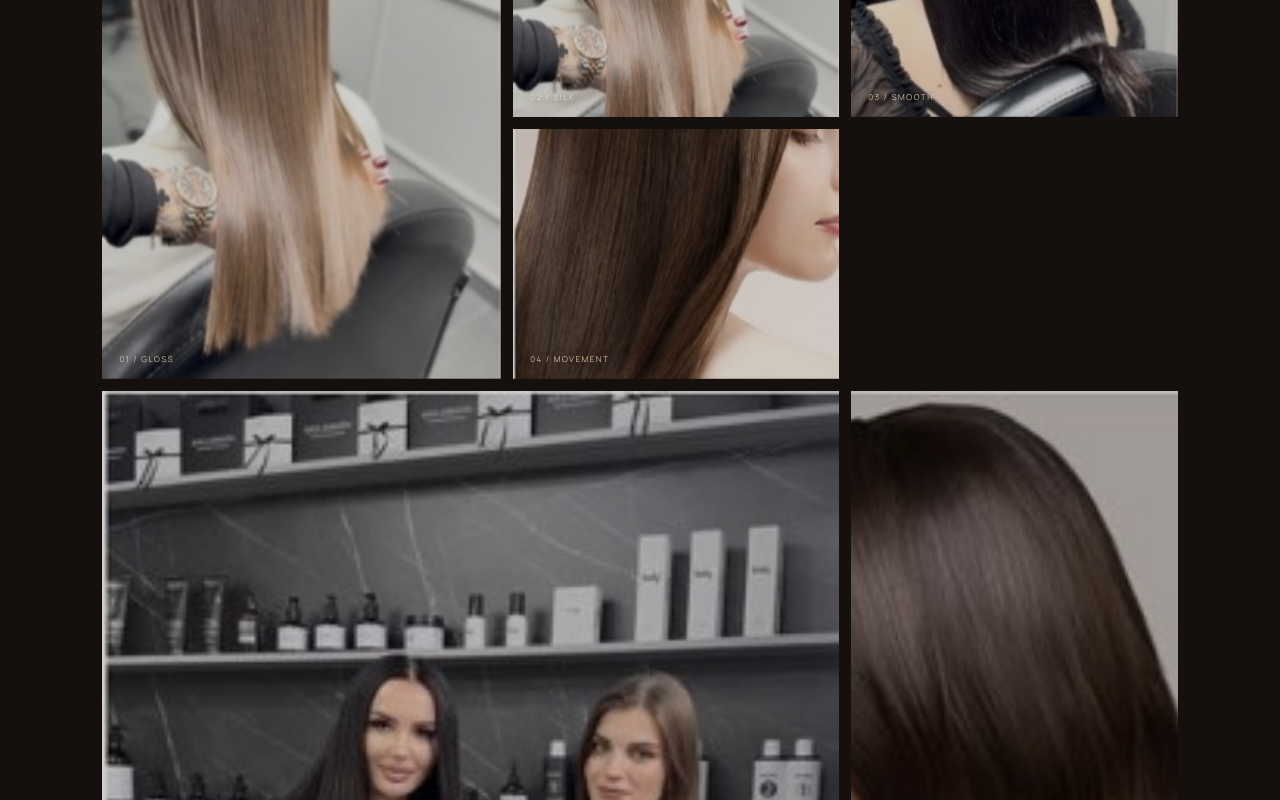
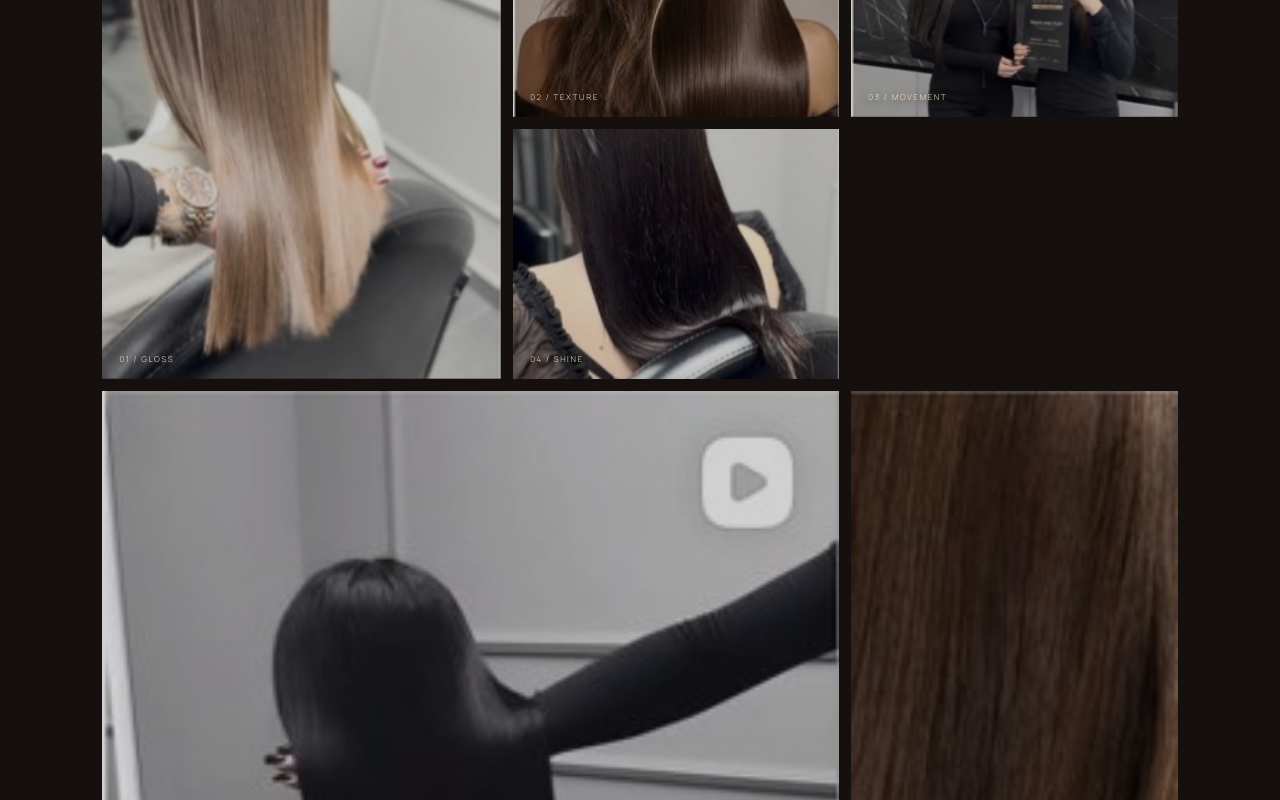
Before and after one commit to Mikhd5/MIR-HAIR, a plain HTML site: page index.html in a window 1280 px wide. Shown: the part 4380-5180 px from the top of the page. Drawn offline with nearby package versions, Linux system fonts and the light colour scheme.

Commit message:
Refresh portfolio imagery and accessibility labels

```diff
--- a/index.html
+++ b/index.html
@@ -24,7 +24,7 @@
   <header class="site-header" id="top">
     <a class="brand" href="#top" aria-label="MIRÉ HAIR — на головну"><img src="mire-wordmark.svg" alt="MIRÉ Hair Studio"></a>
     <button class="menu-toggle" id="menuToggle" aria-label="Відкрити меню" aria-expanded="false"><span></span><span></span></button>
-    <nav class="main-nav" id="mainNav" aria-label="Головна навігація">
+    <nav class="main-nav" id="mainNav" aria-label="Головна навігація" aria-hidden="true">
       <a href="#about">Студія</a><a href="#services">Послуги</a><a href="#price">Прайс</a><a href="#works">Результати</a><a href="#contact">Контакти</a>
       <a class="nav-mobile-cta" href="https://www.instagram.com/mire_heir/" target="_blank" rel="noopener">Записатися <b>↗</b></a>
     </nav>
@@ -81,14 +81,13 @@
       <div class="section-kicker"><span>03 / ПОРТФОЛІО</span><span class="kicker-rule"></span><span>REAL HAIR MOMENTS</span></div>
       <div class="section-heading reveal"><div><p class="small-gold">РОБОТИ MIRÉ</p><h2>Краса — <em>у результаті.</em></h2></div><div class="works-side"><p>Роботи студії, процеси та деталі догляду. Натисніть на фото, щоб роздивитися ближче.</p><a class="underlined-link" href="https://www.instagram.com/mire_heir/" target="_blank" rel="noopener">Більше в Instagram ↗</a></div></div>
       <div class="gallery-grid">
-        <button class="gallery-item gallery-tall" data-full="work-1.jpg" aria-label="Відкрити фото роботи 1"><img src="work-1.jpg" alt="Довге блискуче волосся, результат догляду" loading="lazy"><span>01 / GLOSS</span></button>
-        <button class="gallery-item" data-full="work-1.jpg" aria-label="Відкрити фото роботи 2"><img src="work-1.jpg" alt="Світле волосся після процедури" loading="lazy"><span>02 / SILK</span></button>
-        <button class="gallery-item" data-full="work-4.jpg" aria-label="Відкрити фото роботи 3"><img src="work-4.jpg" alt="Темне волосся після догляду" loading="lazy"><span>03 / SMOOTH</span></button>
-        <button class="gallery-item" data-full="work-6.jpg" aria-label="Відкрити фото роботи 4"><img src="work-6.jpg" alt="Хвилясте каштанове волосся" loading="lazy"><span>04 / MOVEMENT</span></button>
-        <button class="gallery-item gallery-wide" data-full="work-3.jpg" aria-label="Відкрити фото роботи 5"><img src="work-3.jpg" alt="Майстри студії MIRÉ" loading="lazy"><span>05 / STUDIO</span></button>
-        <button class="gallery-item" data-full="work-8.jpg" aria-label="Відкрити фото роботи 6"><img src="work-8.jpg" alt="Результат роботи з довжиною волосся" loading="lazy"><span>06 / CARE</span></button>
-      </div>
-      <p class="gallery-note">Візуальні матеріали створені для презентації напрямів догляду MIRÉ HAIR. Приклади не є підтвердженими фото робіт конкретних клієнтів.</p>
+        <button class="gallery-item gallery-tall" data-full="work-1.jpg" aria-label="Відкрити фото роботи 1"><img src="work-1.jpg" alt="Довге гладке каштанове волосся" loading="lazy" decoding="async"><span>01 / GLOSS</span></button>
+        <button class="gallery-item" data-full="work-2.jpg" aria-label="Відкрити фото роботи 2"><img src="work-2.jpg" alt="Деталь текстури волосся до та після догляду" loading="lazy" decoding="async"><span>02 / TEXTURE</span></button>
+        <button class="gallery-item" data-full="work-3.jpg" aria-label="Відкрити фото роботи 3"><img src="work-3.jpg" alt="М'які каштанові хвилі з блиском" loading="lazy" decoding="async"><span>03 / MOVEMENT</span></button>
+        <button class="gallery-item" data-full="work-4.jpg" aria-label="Відкрити фото роботи 4"><img src="work-4.jpg" alt="Довге волосся у теплому світлі салону" loading="lazy" decoding="async"><span>04 / SHINE</span></button>
+        <button class="gallery-item gallery-wide" data-full="work-5.jpg" aria-label="Відкрити фото роботи 5"><img src="work-5.jpg" alt="Крупний план гладкого блискучого волосся" loading="lazy" decoding="async"><span>05 / SILK</span></button>
+        <button class="gallery-item" data-full="work-6.jpg" aria-label="Відкрити фото роботи 6"><img src="work-6.jpg" alt="Портрет із довгим доглянутим волоссям" loading="lazy" decoding="async"><span>06 / CARE</span></button>
+      </div>      <p class="gallery-note">Візуальні матеріали створені для презентації напрямів догляду MIRÉ HAIR. Приклади не є підтвердженими фото робіт конкретних клієнтів.</p>
     </section>
 
     <section class="price section-pad" id="price">
```
